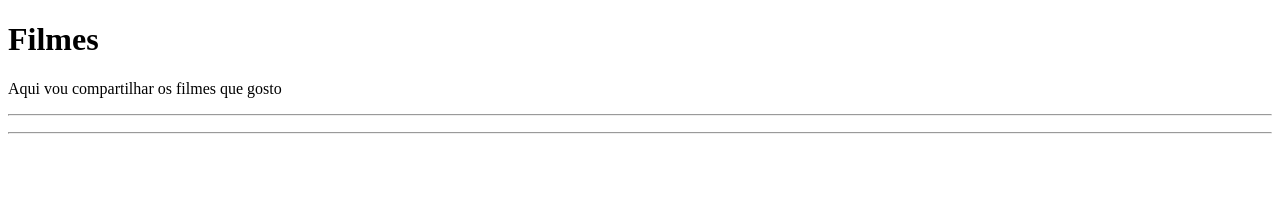
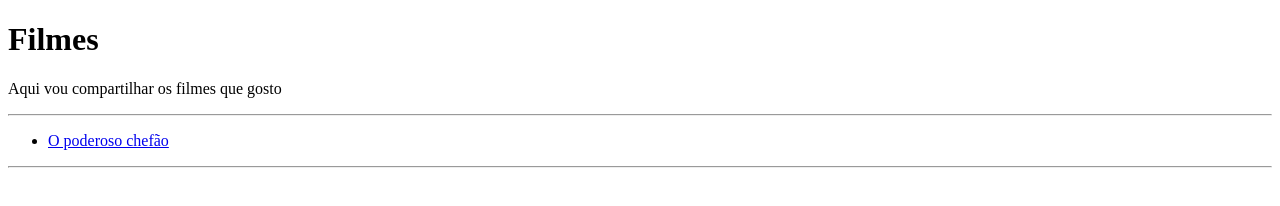
Before and after one commit to VictorGarcia12/Atividade_1209_Victor, a plain HTML site: page index.html in a window 1280 px wide. Drawn offline with Linux system fonts and the light colour scheme.

Commit message:
Update index.html

```diff
--- a/index.html
+++ b/index.html
@@ -12,6 +12,7 @@
     <p>Aqui vou compartilhar os filmes que gosto</p>
     <hr>
     <ul>
+    <li><a href="poderoso.html">O poderoso chefão</a></li>
     </ul>
     <hr>
 </body>
```
